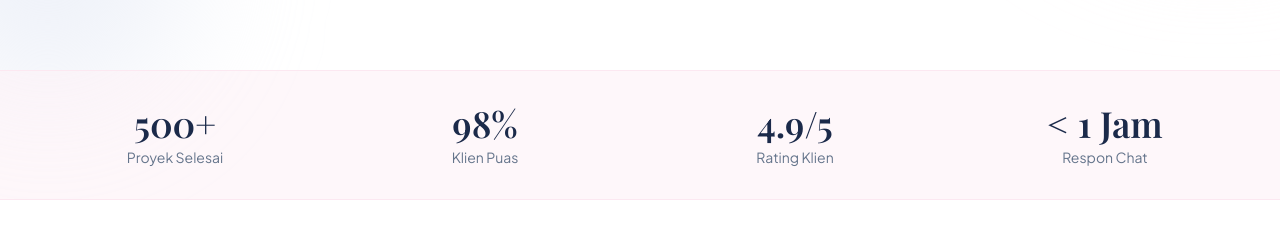
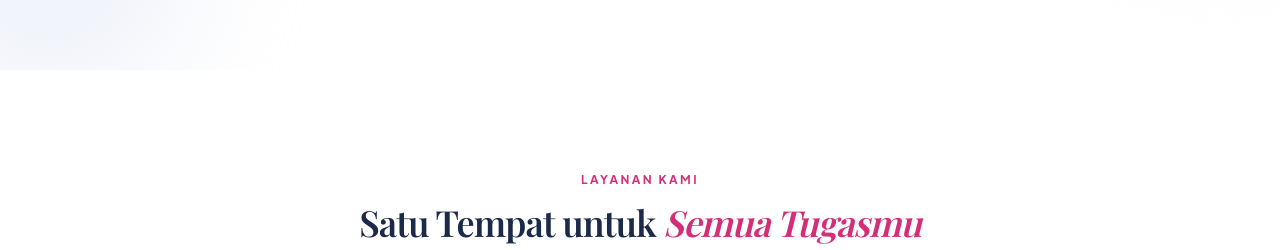
Before and after one commit to temandeadlineid-a11y/Temandeadline-project, a Next.js app: page / in a window 1280 px wide. Shown: the part 406-656 px from the top of the page. Built offline with nearby package versions, Linux system fonts and the light colour scheme; no server answers; the database is empty; a web font is replaced by a local one.

Commit message:
Remove the stats strip (Proyek Selesai, Klien Puas, dll) from homepage hero
Cleans up the now-unused stat content keys from the admin editor and
seed data too.

Co-Authored-By: Claude Sonnet 5 <noreply@anthropic.com>

```diff
--- a/src/app/(public)/page.tsx
+++ b/src/app/(public)/page.tsx
@@ -19,13 +19,6 @@ export default async function HomePage() {
     getServices(),
     getTestimonials(),
   ]);
-
-  const stats = [
-    { value: content.statProjects, label: "Proyek Selesai" },
-    { value: content.statSatisfaction, label: "Klien Puas" },
-    { value: content.statRating, label: "Rating Klien" },
-    { value: content.statResponse, label: "Respon Chat" },
-  ];
 
   const values = [
     { icon: Clock, title: content.whyUs1Title, desc: content.whyUs1Desc },
@@ -64,20 +57,6 @@ export default async function HomePage() {
             <p className="mx-auto mt-6 max-w-2xl text-lg leading-relaxed text-slate-500">
               {content.heroSubtitle}
             </p>
-          </div>
-        </div>
-
-        {/* Strip statistik */}
-        <div className="border-y border-pink-100 bg-pink-50/60">
-          <div className="mx-auto grid max-w-7xl grid-cols-2 gap-6 px-4 py-8 sm:px-6 md:grid-cols-4 lg:px-8">
-            {stats.map((s) => (
-              <div key={s.label} className="text-center">
-                <div className="font-display text-3xl font-semibold text-navy-800 md:text-4xl">
-                  {s.value}
-                </div>
-                <div className="mt-1 text-sm text-slate-500">{s.label}</div>
-              </div>
-            ))}
           </div>
         </div>
       </section>
--- a/src/components/admin/ContentEditor.tsx
+++ b/src/components/admin/ContentEditor.tsx
@@ -33,16 +33,6 @@ const pages: PageSection[] = [
             hint: "Bagian judul yang tampil miring berwarna pink.",
           },
           { key: "heroSubtitle", label: "Subjudul", textarea: true },
-        ],
-      },
-      {
-        title: "Statistik",
-        desc: "Empat angka kebanggaan di bawah hero. Isi dengan data jujur.",
-        fields: [
-          { key: "statProjects", label: "Proyek Selesai" },
-          { key: "statSatisfaction", label: "Klien Puas" },
-          { key: "statRating", label: "Rating Klien" },
-          { key: "statResponse", label: "Respon Chat" },
         ],
       },
       {
--- a/src/lib/seed-data.ts
+++ b/src/lib/seed-data.ts
@@ -15,10 +15,6 @@ export const DEFAULT_CONTENT: Record<string, string> = {
   email: "halo@temandeadline.id",
   instagram: "temandeadline.id",
   jamOperasional: "Setiap hari, 08.00 - 23.00 WIB",
-  statProjects: "500+",
-  statSatisfaction: "98%",
-  statRating: "4.9/5",
-  statResponse: "< 1 Jam",
   ctaTitle: "Tugasmu Menunggu. Kami Siap Bantu.",
   ctaSubtitle:
     "Konsultasi dulu, gratis. Ceritakan kebutuhanmu dan tim kami akan kasih estimasi harga & waktu dalam hitungan menit.",
```
